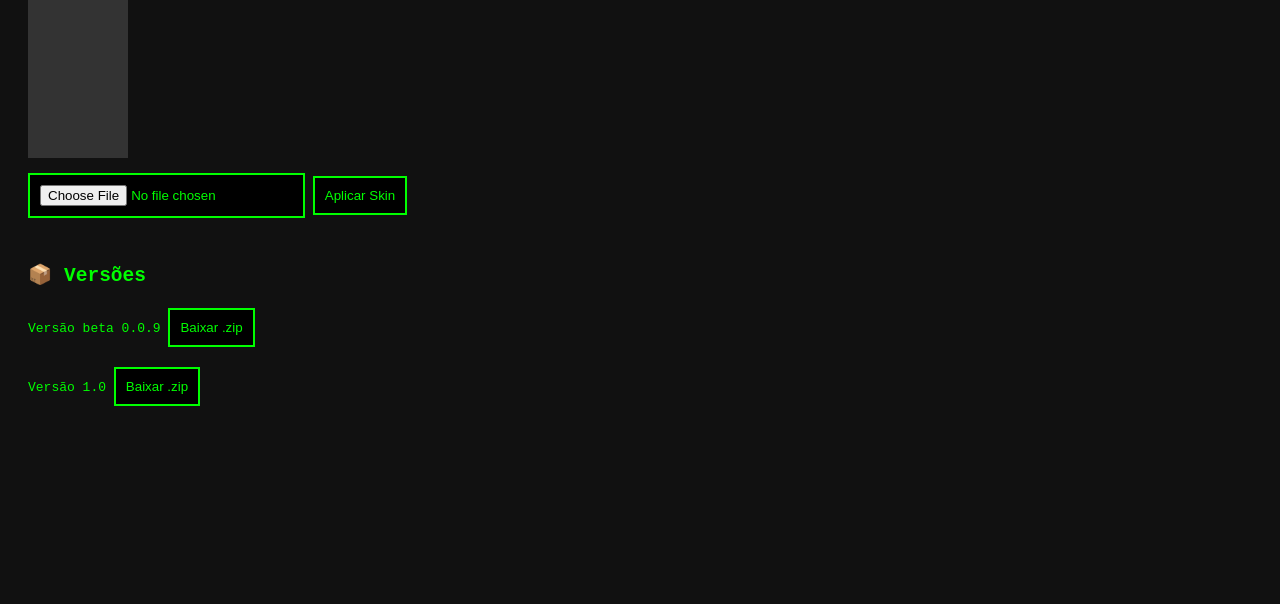
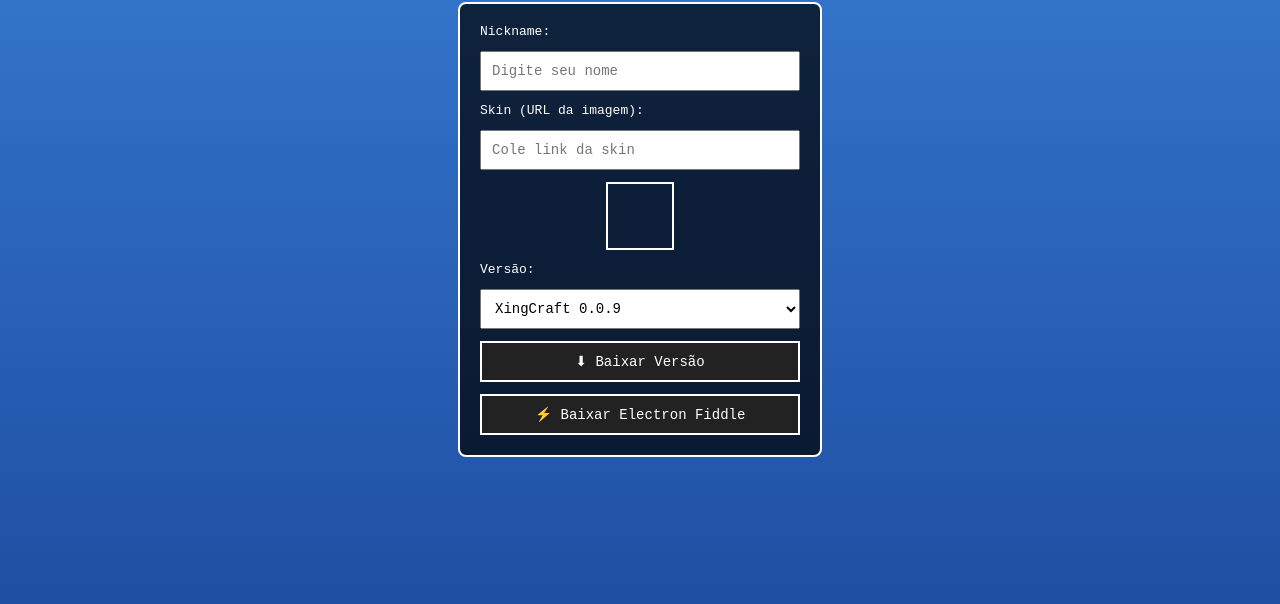
Before and after one commit to xinglaureverso/xingcraft-launcher, a plain HTML site: page index.html in a window 1280 px wide. Shown: the part 212-816 px from the top of the page. Drawn offline with Linux system fonts and the light colour scheme.

Commit message:
Update index.html

```diff
--- a/index.html
+++ b/index.html
@@ -1,78 +1,120 @@
 <!DOCTYPE html>
-<html>
+<html lang="pt-BR">
 <head>
-  <title>XingCraft Launcher</title>
+  <meta charset="UTF-8">
+  <title>XingCraft Launcher Web</title>
   <style>
     body {
-      background: #111;
-      color: lime;
       font-family: monospace;
+      background: linear-gradient(#3a80d6, #1e4fa3);
+      display: flex;
+      flex-direction: column;
+      align-items: center;
+      justify-content: center;
+      min-height: 100vh;
+      color: white;
+    }
+    .box {
+      background: rgba(0,0,0,0.7);
       padding: 20px;
+      border: 2px solid white;
+      border-radius: 8px;
+      display: flex;
+      flex-direction: column;
+      gap: 12px;
+      min-width: 320px;
     }
-    h1 {
-      text-align: center;
-      font-size: 32px;
+    input, select, button {
+      padding: 10px;
+      font-family: monospace;
+      font-size: 14px;
     }
-    .section {
-      margin: 40px 0;
+    button {
+      cursor: pointer;
+      background: #222;
+      color: white;
+      border: 2px solid white;
+      transition: 0.2s;
+    }
+    button:hover {
+      background: #444;
+      transform: scale(1.05);
     }
     .skin-preview {
-      width: 100px;
-      height: 200px;
-      background: #333;
-      margin-bottom: 10px;
-    }
-    input, button {
-      padding: 10px;
-      margin: 5px 0;
-      background: #000;
-      color: lime;
-      border: 2px solid lime;
-    }
-    .version {
-      margin: 10px 0;
+      width: 64px;
+      height: 64px;
+      border: 2px solid white;
+      background-size: cover;
+      background-position: center;
+      margin: auto;
     }
   </style>
 </head>
 <body>
+  <h1>🚀 XingCraft Launcher Web</h1>
+  <div class="box">
+    <label>Nickname:</label>
+    <input type="text" id="nickname" placeholder="Digite seu nome">
 
-  <h1>🚀 XingCraft Launcher</h1>
+    <label>Skin (URL da imagem):</label>
+    <input type="text" id="skinUrl" placeholder="Cole link da skin">
+    <div id="skinPreview" class="skin-preview"></div>
 
-  <div class="section">
-    <h2>🎨 Skins</h2>
-    <div class="skin-preview" id="preview">[Preview]</div>
-    <input type="file" id="skinUpload" accept=".png">
-    <button onclick="applySkin()">Aplicar Skin</button>
-  </div>
+    <label>Versão:</label>
+    <select id="versao"></select>
 
-  <div class="section">
-    <h2>📦 Versões</h2>
-    <div class="version">
-      <span>Versão beta 0.0.9</span>
-      <a href="assets/0.0.9.zip" download>
-        <button>Baixar .zip</button>
-      </a>
-    </div>
-    <div class="version">
-      <span>Versão 1.0</span>
-      <a href="assets/1.0.zip" download>
-        <button>Baixar .zip</button>
-      </a>
-    </div>
+    <button onclick="baixarVersao()">⬇ Baixar Versão</button>
+    <button onclick="baixarFiddle()">⚡ Baixar Electron Fiddle</button>
   </div>
 
   <script>
-    function applySkin() {
-      const fileInput = document.getElementById("skinUpload");
-      const file = fileInput.files[0];
-      if (file) {
-        alert("Skin aplicada com sucesso: " + file.name);
-        // Aqui você pode enviar pro backend ou salvar localmente
-      } else {
-        alert("Escolha uma skin primeiro!");
+    const versionsURL = "./versions.json";
+
+    // Preview de skin
+    document.getElementById("skinUrl").addEventListener("input", e => {
+      document.getElementById("skinPreview").style.backgroundImage = `url('${e.target.value}')`;
+    });
+
+    // Carrega versões do JSON
+    fetch(versionsURL)
+      .then(r => r.json())
+      .then(data => {
+        const select = document.getElementById("versao");
+        data.versions.forEach(v => {
+          const opt = document.createElement("option");
+          opt.value = v.zip;
+          opt.textContent = v.name;
+          select.appendChild(opt);
+        });
+      });
+
+    function baixarVersao() {
+      const nick = document.getElementById("nickname").value.trim();
+      const url = document.getElementById("versao").value;
+      const skin = document.getElementById("skinUrl").value.trim();
+
+      if (!nick) {
+        alert("Digite seu nickname!");
+        return;
       }
+
+      localStorage.setItem("xingcraft_nick", nick);
+      if (skin) localStorage.setItem("xingcraft_skin", skin);
+
+      // Força download da versão escolhida
+      const a = document.createElement("a");
+      a.href = url;
+      a.download = "";
+      document.body.appendChild(a);
+      a.click();
+      a.remove();
+
+      alert("Versão baixada! Extraia o ZIP e abra no Electron Fiddle.");
+    }
+
+    function baixarFiddle() {
+      window.open("https://www.electronjs.org/fiddle", "_blank");
     }
   </script>
-
 </body>
 </html>
```
